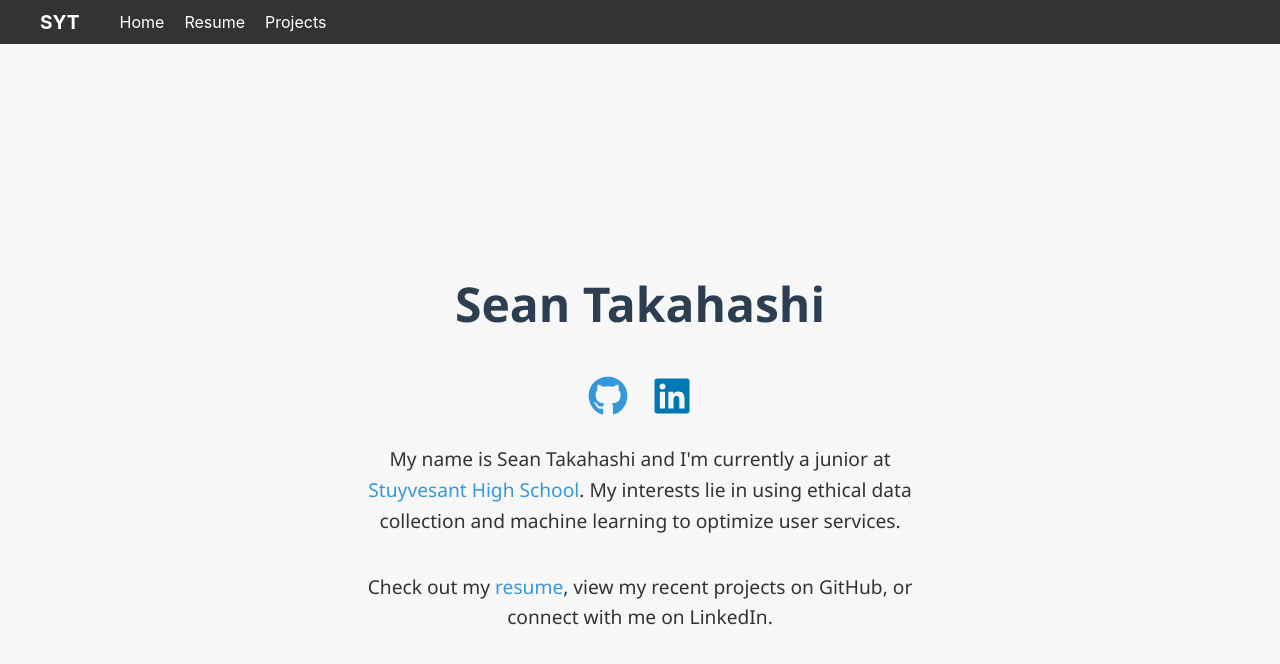
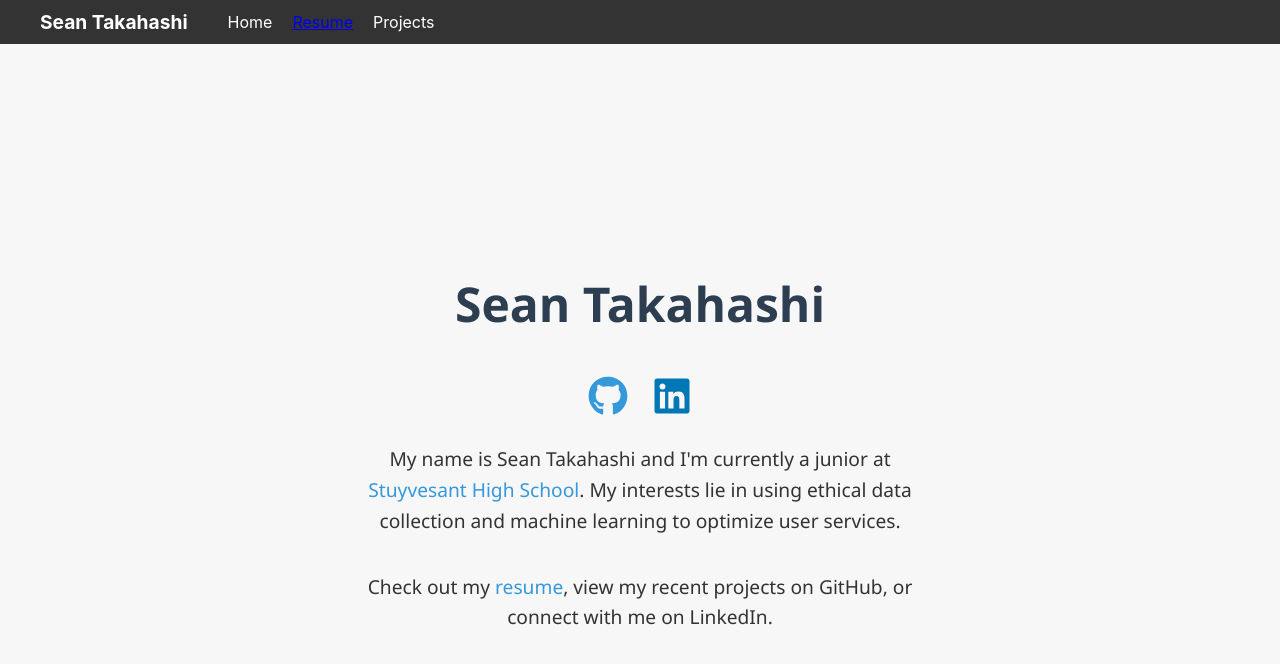
Before and after one commit to syt-cs/syt-cs.github.io, a React (Create React App) app: page / in a window 1280 px wide. Shown: the top 664 px of the page. Built offline with nearby package versions, Linux system fonts and the light colour scheme.

Commit message:
changed resume pages to showing pdf

```diff
--- a/src/App.js
+++ b/src/App.js
@@ -1,8 +1,7 @@
 import React from 'react';
-import { BrowserRouter as Router, Routes, Route } from 'react-router-dom';
+import { HashRouter as Router, Routes, Route } from 'react-router-dom';
 import Navbar from './components/Navbar';
 import Home from './pages/Home';
-import CV from './pages/CV';
 
 function App() {
   return (
@@ -11,7 +10,6 @@ function App() {
 
       <Routes>
         <Route path="/" element={<Home />} />
-        <Route path="/CV" element={<CV />} />
       </Routes>
     </Router>
   );
--- a/src/components/Navbar.js
+++ b/src/components/Navbar.js
@@ -6,10 +6,10 @@ const Navbar = () => {
   return (
     <nav className="navbar">
       <div className="navbar-container">
-        <Link to="/" className="navbar-logo">SYT</Link>  {/* Your name/logo links to home */}
+        <Link to="/" className="navbar-logo">Sean Takahashi</Link>  {/* Your name/logo links to home */}
         <ul className="navbar-links">
           <li><Link to="/" className="navbar-link">Home</Link></li>
-          <li><Link to="/CV" className="navbar-link">Resume</Link></li>
+          <li><a href="/resume.pdf" target="_blank" rel="noopener noreferrer">Resume</a></li>
           <li><Link to="/projects" className="navbar-link">Projects</Link></li>
         </ul>
       </div>
--- a/src/pages/Home.js
+++ b/src/pages/Home.js
@@ -19,7 +19,7 @@ const Home = () => {
         My interests lie in using ethical data collection and machine learning to optimize user services.
       </p>
       <p>
-        Check out my <a href="/CV">resume</a>, view my recent projects on GitHub, or connect with me on LinkedIn.
+        Check out my <a href="/resume.pdf" target="_blank" rel="noopener noreferrer">resume</a>, view my recent projects on GitHub, or connect with me on LinkedIn.
       </p>
 
     </div>
```
